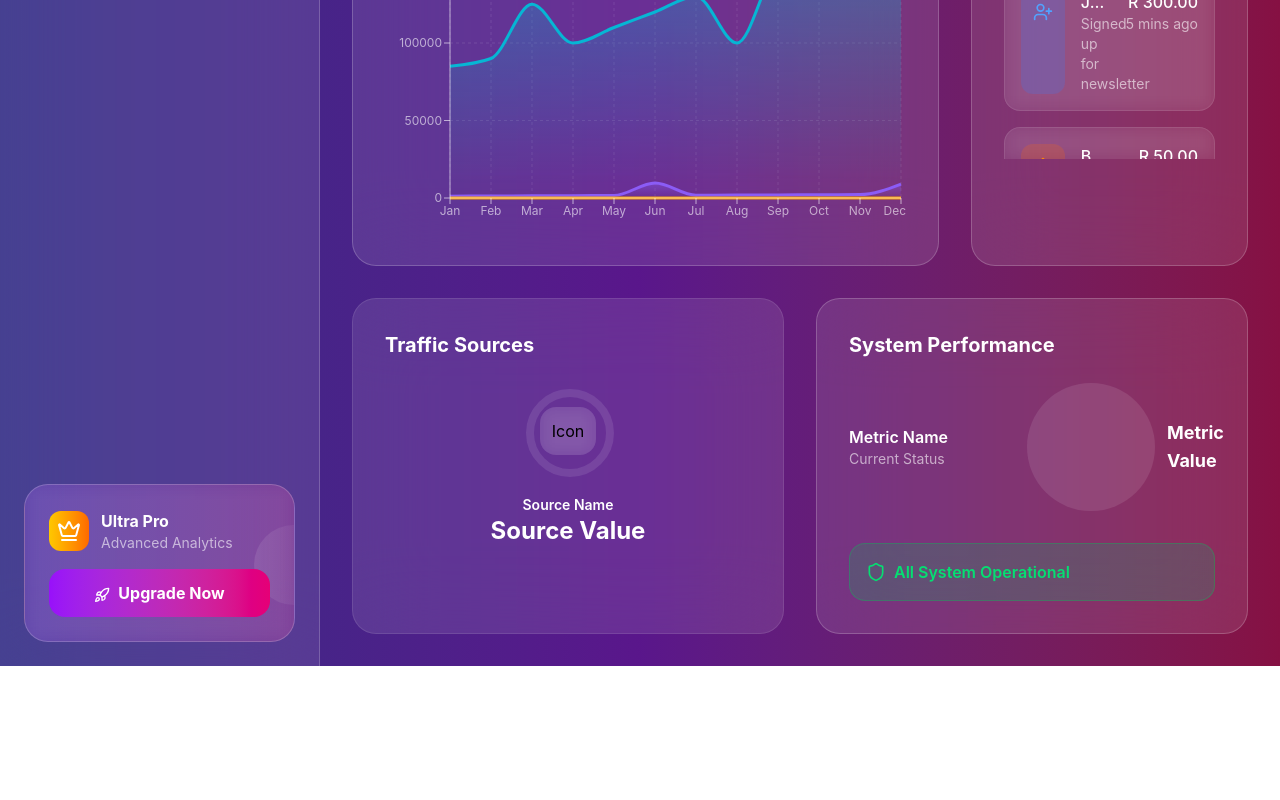
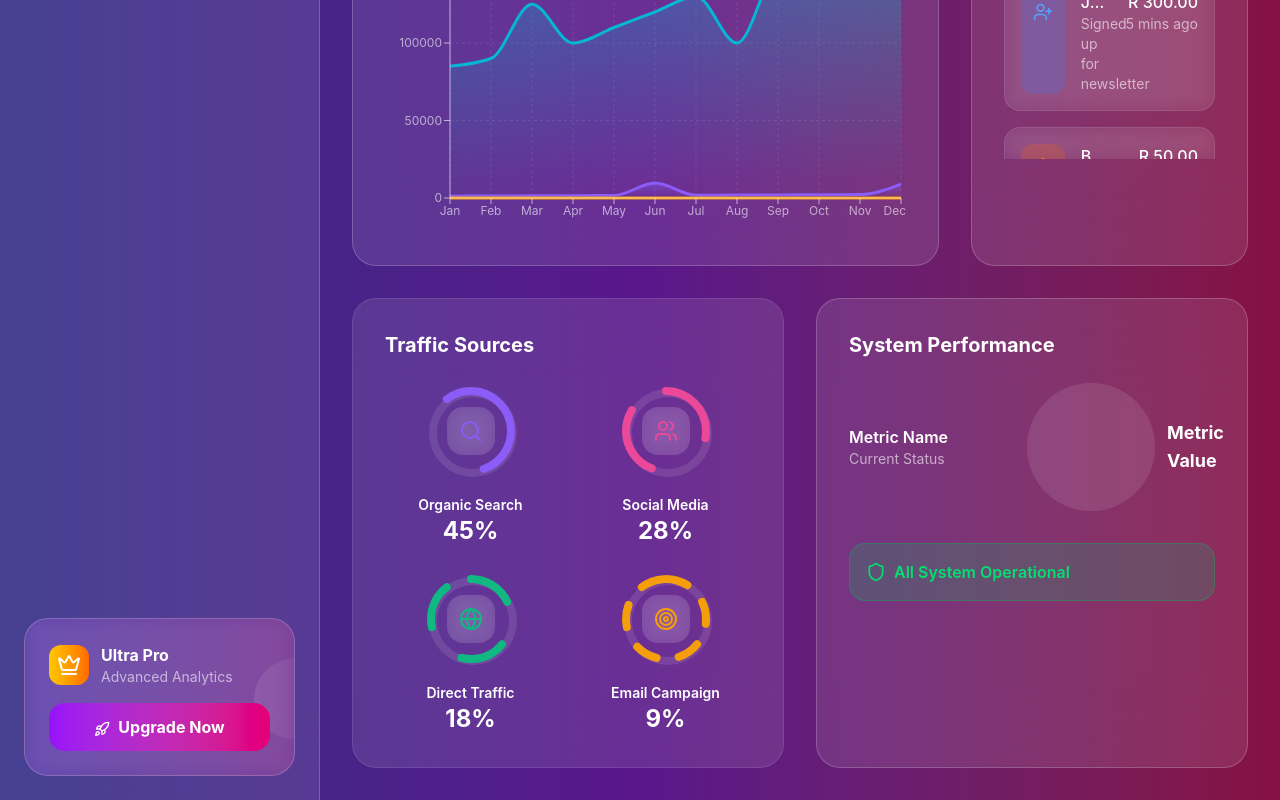
Before and after one commit to RinaeTshibubudze/adminDashboard, a React (Vite) app: page / in a window 1280 px wide. Shown: the part 799-1599 px from the top of the page. Before the commit the page ends 1465 px from the top, so only its background shows below. Built offline with nearby package versions, Linux system fonts and the light colour scheme; the HTML template or start-up script is replaced by a standard one.

Commit message:
added logic for traffic suorce

```diff
--- a/src/components/TrafficSource.jsx
+++ b/src/components/TrafficSource.jsx
@@ -1,12 +1,16 @@
 import React from "react";
+import { trafficSources } from "../data/data";
 
 const TrafficSource = () => {
   return (
     <div className="bg-white/10 backdrop-blur-2xl border border-white/10 rounded-3xl p-8 hover:bg-white/15 transition-all duration-500">
       <h3 className="text-xl font-bold text-white mb-6">Traffic Sources</h3>
-      <div className="grid grid-cols-2 gap-6"></div>
+      <div className="grid grid-cols-2 gap-6">
         {/* Traffic source */}
-      <div className="text-center group">
+        {trafficSources.map((source, index) => {
+          const SourceIcon = source.icon;
+          return (
+            <div className="text-center group" key={index}>
               <div className="relative mb-4">
                 <svg className="w-24 h-24 mx-auto transform group-hover:scale-110 transition-transform duration-300">
                   <circle
@@ -21,10 +25,10 @@ const TrafficSource = () => {
                     cx="48"
                     cy="48"
                     r="40"
-              //   stroke={source.color}
+                    stroke={source.color}
                     strokeWidth="8"
                     fill="none"
-              //   strokeDasharray={`${2.5 * source.value}`}
+                    strokeDasharray={`${2.5 * source.value}`}
                     strokeLinecap="round"
                     transform="rotate(-90 48 48)"
                     className="transition-all duration-1000"
@@ -33,12 +37,18 @@ const TrafficSource = () => {
                 <div className="absolute inset-0 flex items-center justify-center">
                   <div className="p-3 rounded-2xl bg-white/10 backdrop-blur-sm group-hover:bg-white/20 transition-colors">
                     {/* Dynamic Icon */}
-              Icon
+                    <SourceIcon
+                      className="w-6 h-6"
+                      style={{ color: source.color }}
+                    />
                   </div>
                 </div>
               </div>
-        <p className="text-white font-semibold text-sm">Source Name</p>
-        <p className="text-2xl font-bold text-white">Source Value</p>
+              <p className="text-white font-semibold text-sm">{source.name}</p>
+              <p className="text-2xl font-bold text-white">{source.value}%</p>
+            </div>
+          );
+        })}
       </div>
     </div>
   );
```
Lines whose indentation alone changed are shown as unchanged.
